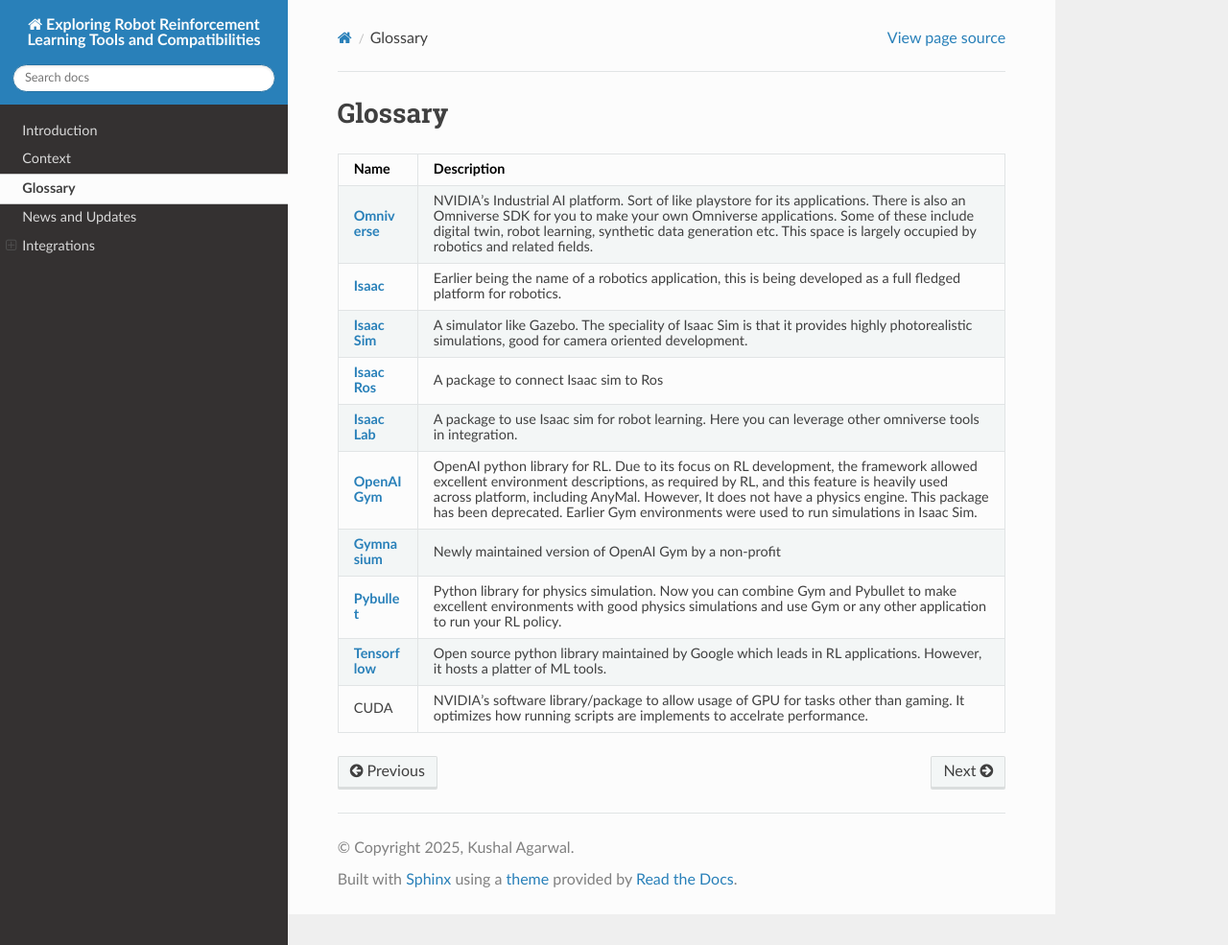
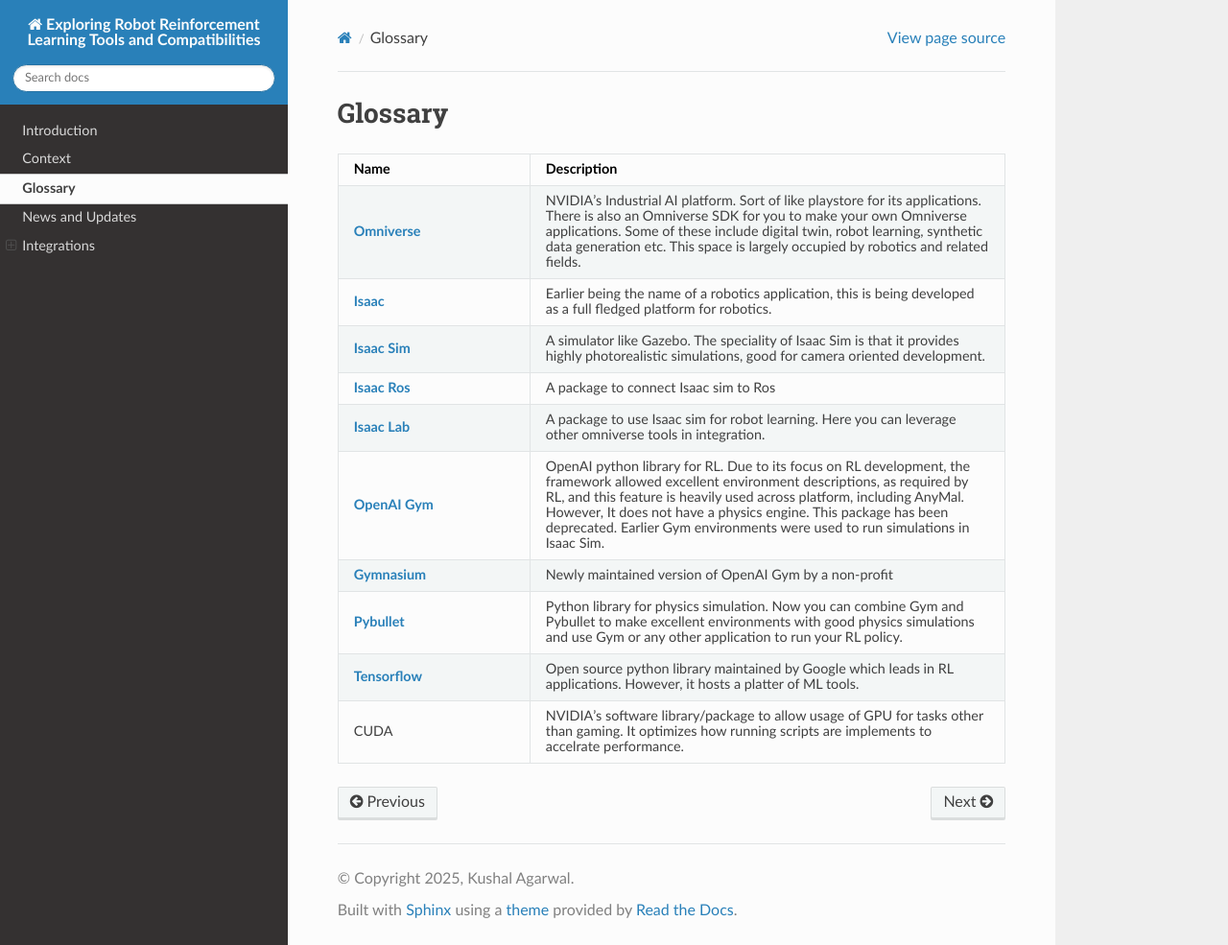
Before and after one commit to kushal-a/robot_RL_guide, a Sphinx documentation site: the page built from docs/source/glossary.md, in a window 1280 px wide and 985 px high. Shown: the whole window at 96% size. Built offline with Sphinx 7.4.7 and the Read the Docs theme 3.1.0, drawn with Linux system fonts in a browser that asks for light colours.

Commit message:
min width table cell

```diff
--- a/docs/source/_static/custom.css
+++ b/docs/source/_static/custom.css
@@ -1,4 +1,4 @@
 table.docutils td {
   white-space: normal !important;
-  word-wrap: break-word;
+  min-width: 200px !important;
 }
```
